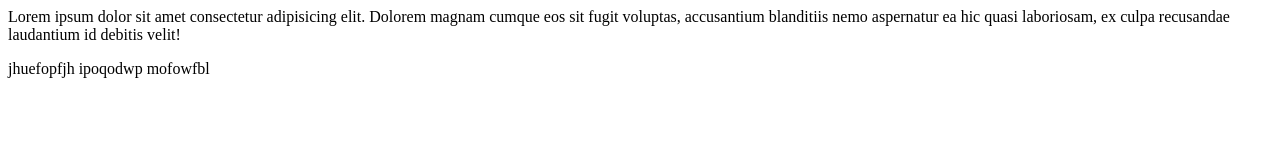
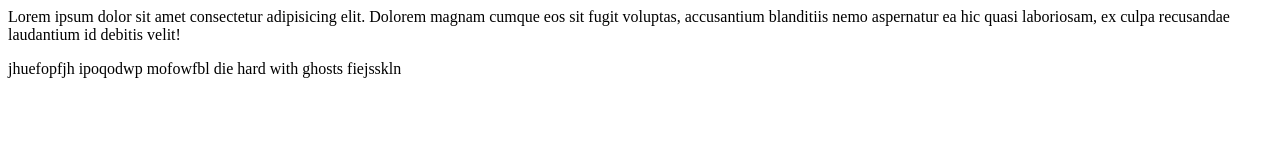
Before and after one commit to Abdirahmaanabdikarim/ghost, a plain HTML site: page index.html in a window 1280 px wide. Drawn offline with Linux system fonts and the light colour scheme.

Commit message:
job done today

```diff
--- a/index.html
+++ b/index.html
@@ -1,2 +1,2 @@
 <p>Lorem ipsum dolor sit amet consectetur adipisicing elit. Dolorem magnam cumque eos sit fugit voluptas, accusantium blanditiis nemo aspernatur ea hic quasi laboriosam, ex culpa recusandae laudantium id debitis velit!</p>
-jhuefopfjh ipoqodwp mofowfbl
+jhuefopfjh ipoqodwp mofowfbl die hard with ghosts fiejsskln
```
